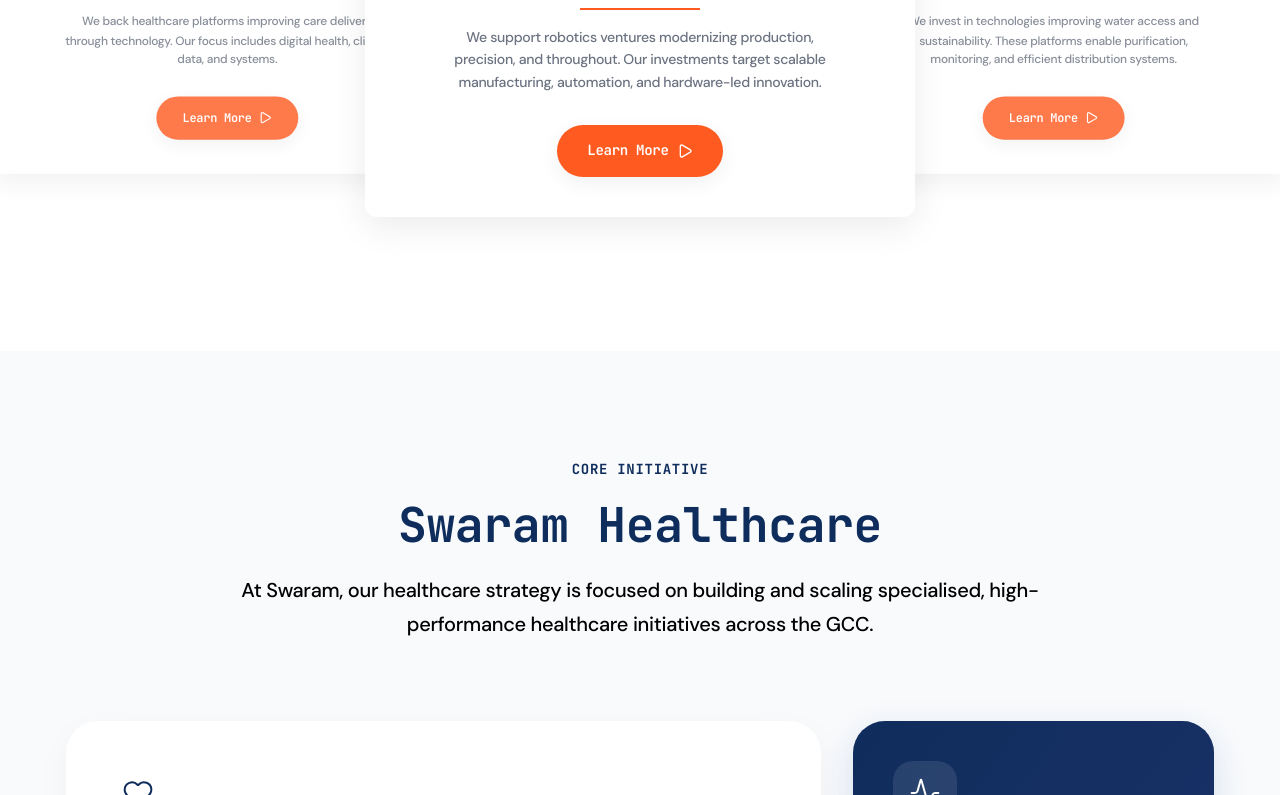
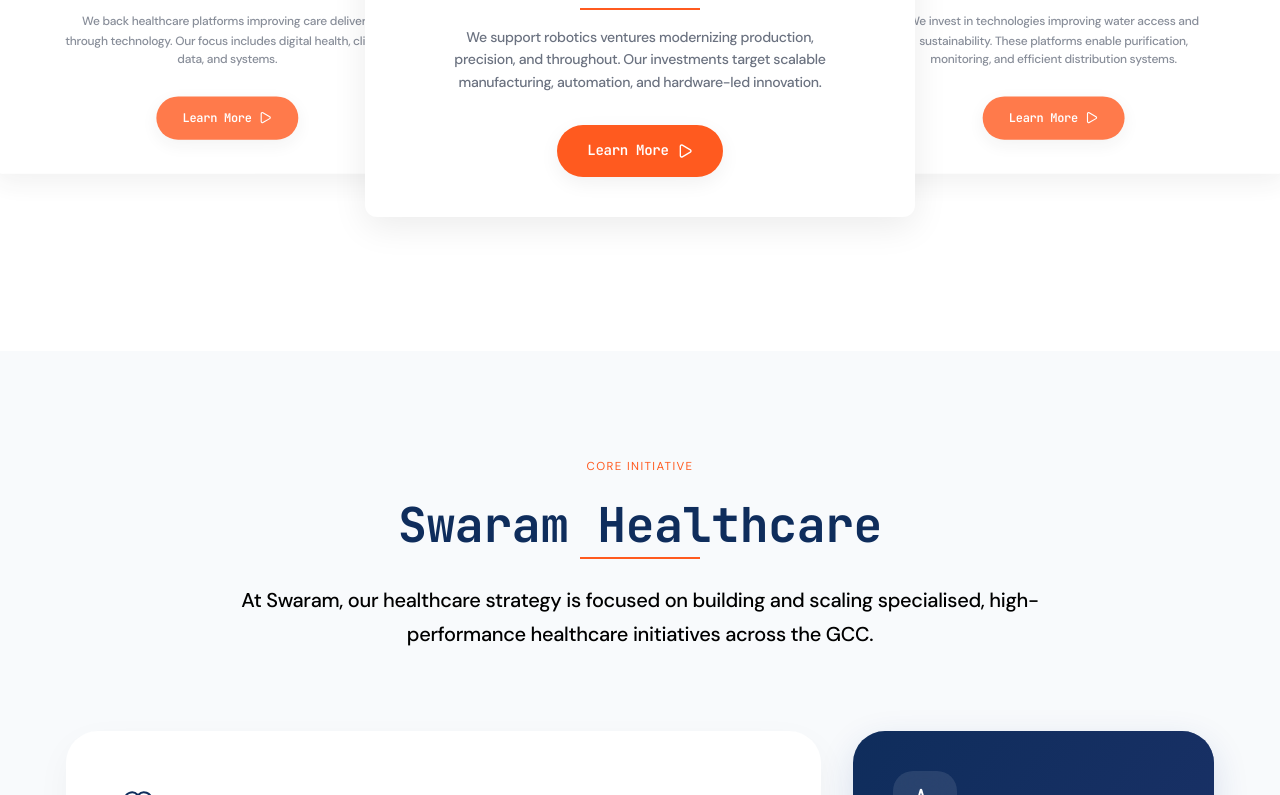
Before and after one commit to ayatiworkstechnologies/SwaramVentures, a Next.js app: page / in a window 1280 px wide. Shown: the part 2005-2800 px from the top of the page. Built offline with nearby package versions, Linux system fonts and the light colour scheme.

Commit message:
20/2/2026 update 3

```diff
--- a/components/home/SwaramHealthcare.jsx
+++ b/components/home/SwaramHealthcare.jsx
@@ -41,9 +41,7 @@
             transition={{ duration: 0.5 }}
             className="inline-block mb-4"
           >
-            <span className="bg-primary/10 text-primary px-4 py-1.5 rounded-full text-xs md:text-sm font-bold tracking-wider uppercase font-primary inline-block">
-              Core Initiative
-            </span>
+            <span className="tag inline-block">Core Initiative</span>
           </motion.div>
 
           <motion.h2
@@ -54,6 +52,12 @@
             className="text-4xl md:text-5xl lg:text-5xl font-primary font-bold text-primary mb-6"
           >
             Swaram Healthcare
+            <motion.div
+              initial={{ width: 0 }}
+              whileInView={{ width: 120 }}
+              transition={{ duration: 0.7, delay: 0.2 }}
+              className="mb-4 h-[2px] bg-secondary mx-auto mt-2"
+            />
           </motion.h2>
 
           <motion.p
```
